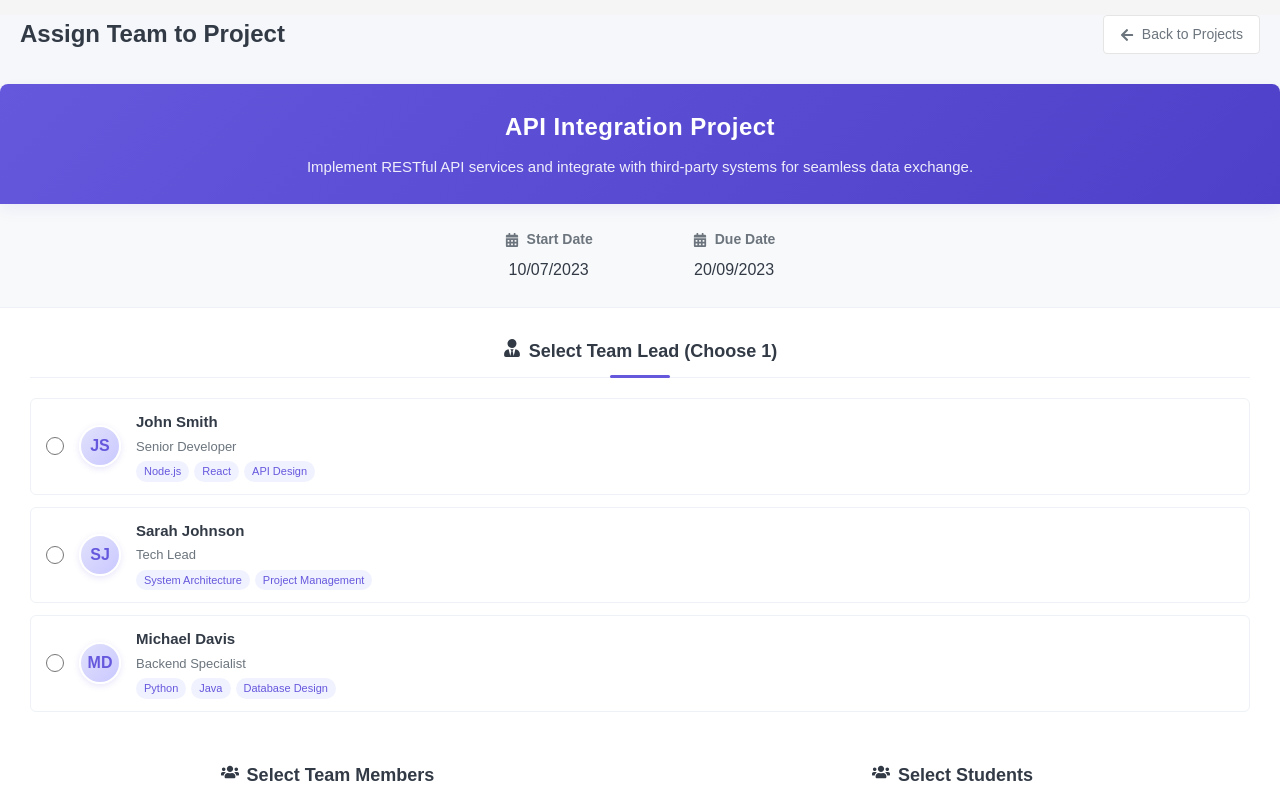
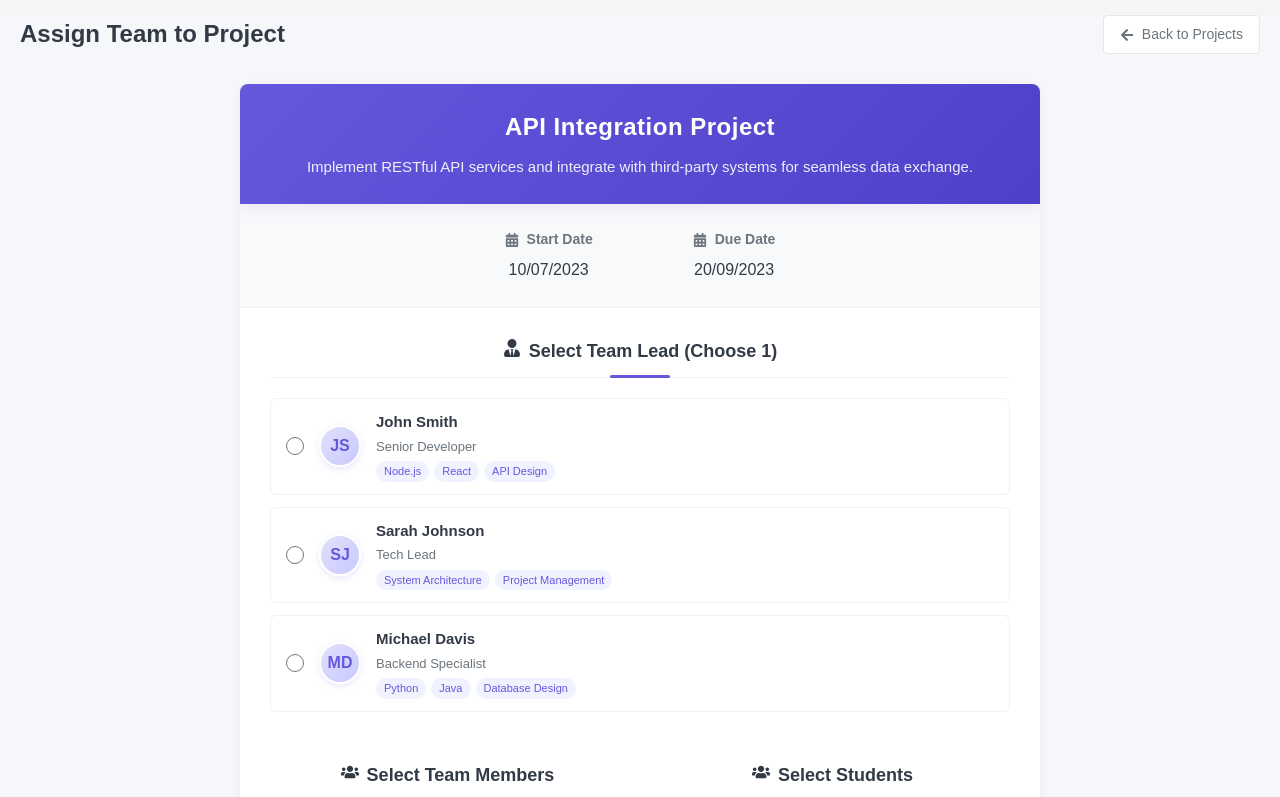
Before and after one commit to Krishnapushpan/Task_Management_System, a React (Vite) app in the folder Frontend/: page /assign-project/1 in a window 1280 px wide. Shown: the top 797 px of the page. Built offline with nearby package versions, Linux system fonts and the light colour scheme.

Commit message:
Assign Team Page Added

```diff
--- a/Frontend/src/Pages/AssignTeam/AssignTeam.jsx
+++ b/Frontend/src/Pages/AssignTeam/AssignTeam.jsx
@@ -213,6 +213,7 @@ const AssignTeam = () => {
           </Link>
         </div>
 
+        <div className="centered-content-wrapper">
           <form onSubmit={handleSubmit}>
             <div className="assign-team-container">
               {/* Project header with name and description */}
@@ -377,6 +378,7 @@ const AssignTeam = () => {
           </form>
         </div>
       </div>
+    </div>
   );
 };
 
--- a/Frontend/src/project.css
+++ b/Frontend/src/project.css
@@ -1,3 +1,4 @@
+/* Enhanced Assign Team Page Styles */
 /* Enhanced Assign Team Page Styles */
 .assign-team-page {
     background-color: #f5f7fa;
@@ -34,6 +35,19 @@
     color: #323a46;
   }
 
+  /* Added centered content wrapper */
+  .centered-content-wrapper {
+    display: flex;
+    justify-content: center;
+    width: 100%;
+    max-width: 100%;
+  }
+
+  .centered-content-wrapper form {
+    width: 100%;
+    max-width: 800px;
+  }
+
   .assign-team-container {
     background: white;
     border-radius: 8px;
@@ -41,7 +55,7 @@
     overflow: hidden;
     width: 100%;
     max-width: 100%;
-  margin: 0;
+    margin: 0 auto;
   }
 
   .assign-team-project-header {
```
Lines whose indentation alone changed are shown as unchanged.
